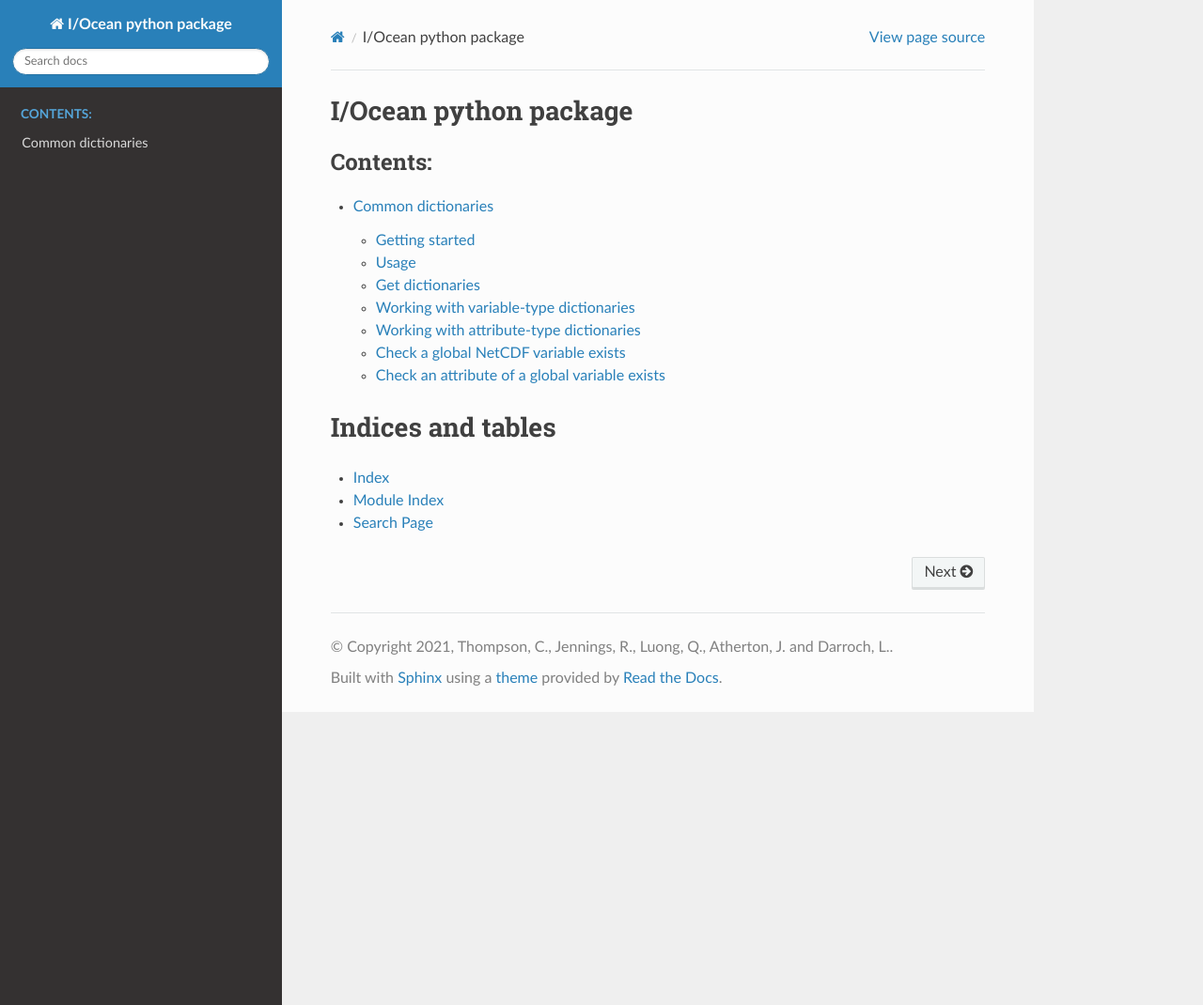
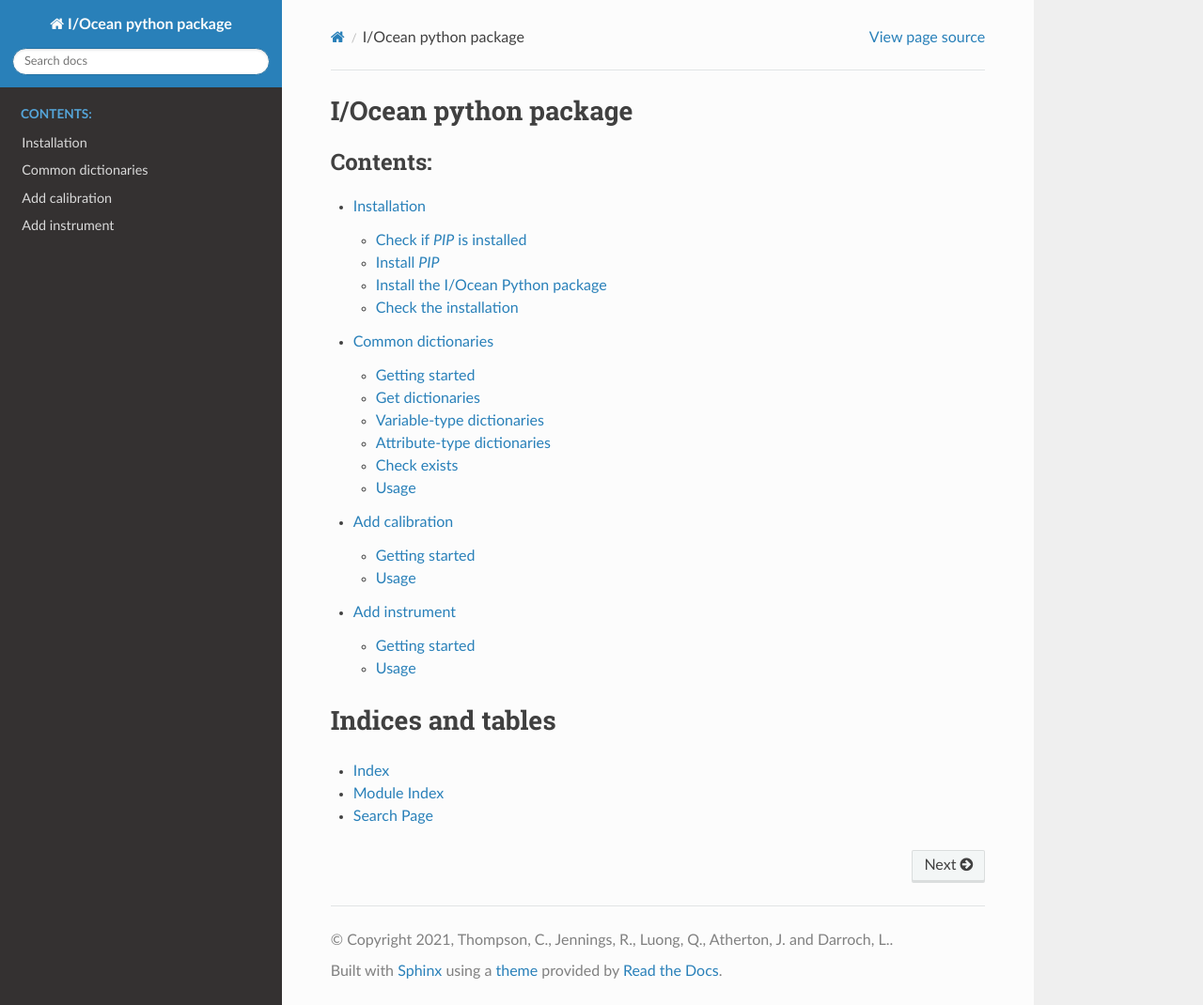
Before and after one commit to I-Ocean/processing-app-docs, a Sphinx documentation site: the page built from docs/source/index.rst, in a window 1280 px wide and 1070 px high. Shown: the whole window at 94% size. Built offline with Sphinx 7.4.7 and the Read the Docs theme 2.0.0, drawn with Linux system fonts in a browser that asks for light colours.

Commit message:
Update notebooks and gitignore

```diff
--- a/docs/source/conf.py
+++ b/docs/source/conf.py
@@ -34,6 +34,9 @@ extensions = [
     'nbsphinx',
 ]
 
+# disable jupyer notebook output
+nbsphinx_execute = 'never'
+
 # Add any paths that contain templates here, relative to this directory.
 templates_path = ['_templates']
 
--- a/docs/source/index.rst
+++ b/docs/source/index.rst
@@ -10,7 +10,10 @@ I/Ocean python package
    :maxdepth: 2
    :caption: Contents:
 
+   Installation
    Common_dictionaries
+   Add_calibrations
+   Add_instruments
 
 
 
```
Also changed, not shown: docs/source/Add_calibrations.ipynb (added), docs/source/Add_instruments.ipynb (added), docs/source/Common_dictionaries.ipynb, docs/source/Installation.ipynb (added), 1 other file.
